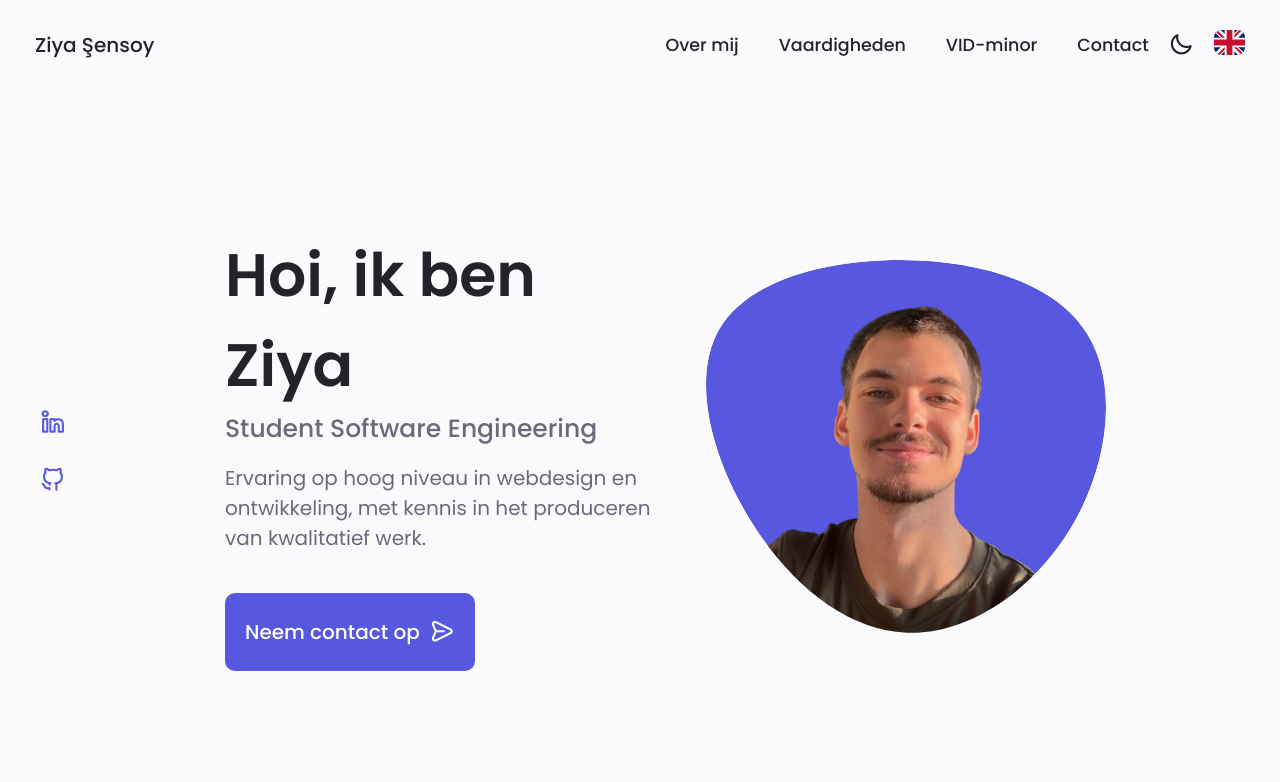
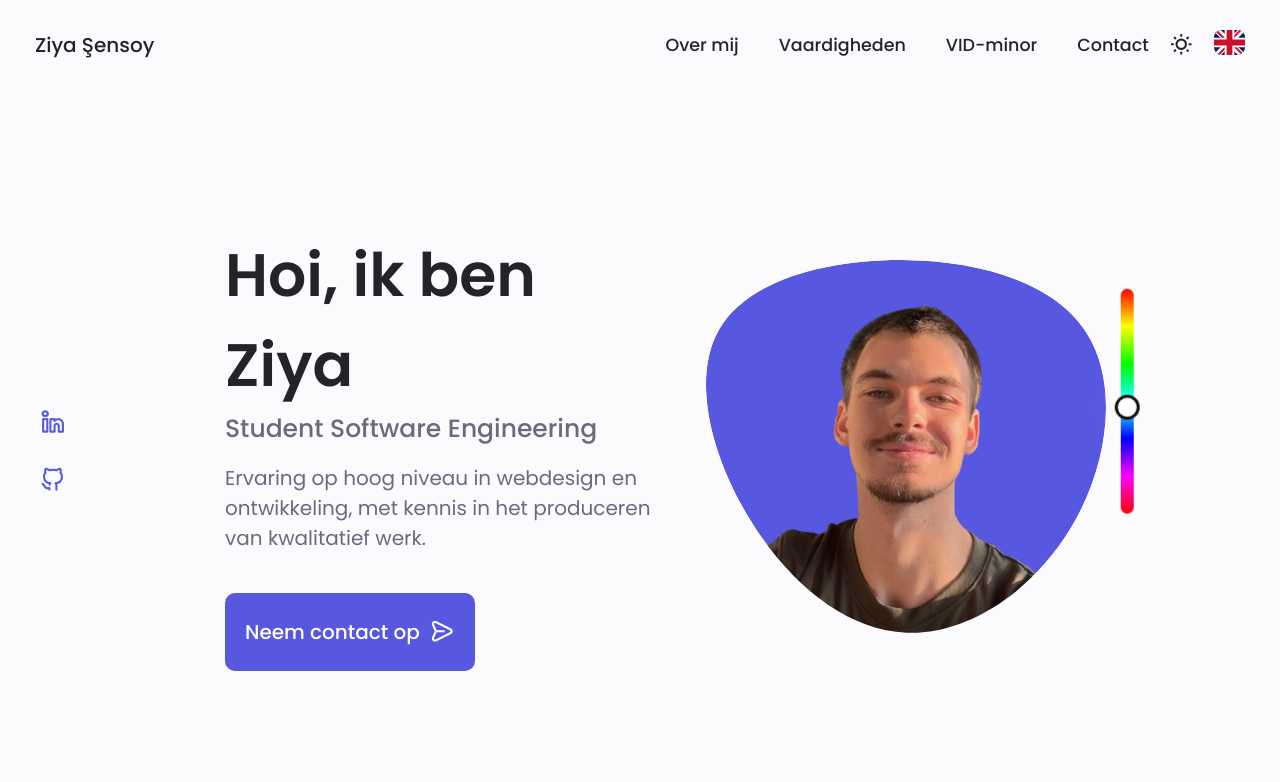
Before and after one commit to ziyasensoy/Portfolio, a Nuxt app: page / in a window 1280 px wide. Shown: the top 782 px of the page. Built offline with nearby package versions, Linux system fonts and the light colour scheme.

Commit message:
feat: implemented a vertical slider that allows you to change the hue of the site.

```diff
--- /dev/null
+++ b/app/components/HueSlider.vue
@@ -0,0 +1,88 @@
+<script setup lang="ts">
+import { ref, onMounted } from "vue";
+
+const hue = ref(190);
+
+const updateHue = () => {
+  document.documentElement.style.setProperty(
+    "--hue-color",
+    hue.value.toString()
+  );
+
+  localStorage.setItem("theme-hue", hue.value.toString());
+};
+
+onMounted(() => {
+  const savedHue = localStorage.getItem("theme-hue");
+
+  if (savedHue) {
+    hue.value = Number(savedHue);
+    updateHue();
+  }
+});
+</script>
+
+<template>
+  <div class="hue-picker">
+    <input
+      v-model="hue"
+      type="range"
+      min="0"
+      max="360"
+      class="hue-slider"
+      @input="updateHue"
+    />
+  </div>
+</template>
+
+<style scoped>
+.hue-picker {
+  position: fixed;
+  right: 2rem;
+  top: 50%;
+  transform: translateY(-50%);
+  z-index: 9999;
+}
+
+/* verticale slider */
+.hue-slider {
+  -webkit-appearance: none;
+  appearance: none;
+
+  width: 180px;
+  height: 10px;
+
+  transform: rotate(90deg);
+
+  border-radius: 999px;
+  outline: none;
+
+  background: linear-gradient(
+    to right,
+    #ff0000,
+    #ffff00,
+    #00ff00,
+    #00ffff,
+    #0000ff,
+    #ff00ff,
+    #ff0000
+  );
+}
+
+/* draggable circle */
+.hue-slider::-webkit-slider-thumb {
+  -webkit-appearance: none;
+  appearance: none;
+
+  width: 20px;
+  height: 20px;
+  border-radius: 50%;
+
+  background: white;
+  border: 3px solid #111;
+
+  cursor: pointer;
+
+  box-shadow: 0 0 15px rgba(255, 255, 255, 0.4);
+}
+</style>
--- a/app/composables/useTheme.ts
+++ b/app/composables/useTheme.ts
@@ -1,5 +1,5 @@
 export const useTheme = () => {
-    const theme = useState<'light' | 'dark'>('theme', () => 'light')
+    const theme = useState<'light' | 'dark'>('theme', () => 'dark')
 
     const icon = computed(() => {
       return theme.value === 'dark' ? 'uil-sun' : 'uil-moon'
--- a/app/pages/index.vue
+++ b/app/pages/index.vue
@@ -8,5 +8,6 @@
         <Contact />
         <Footer />
         <ScrollTopButton />
+        <HueSlider />
     </div>
 </template>
```
